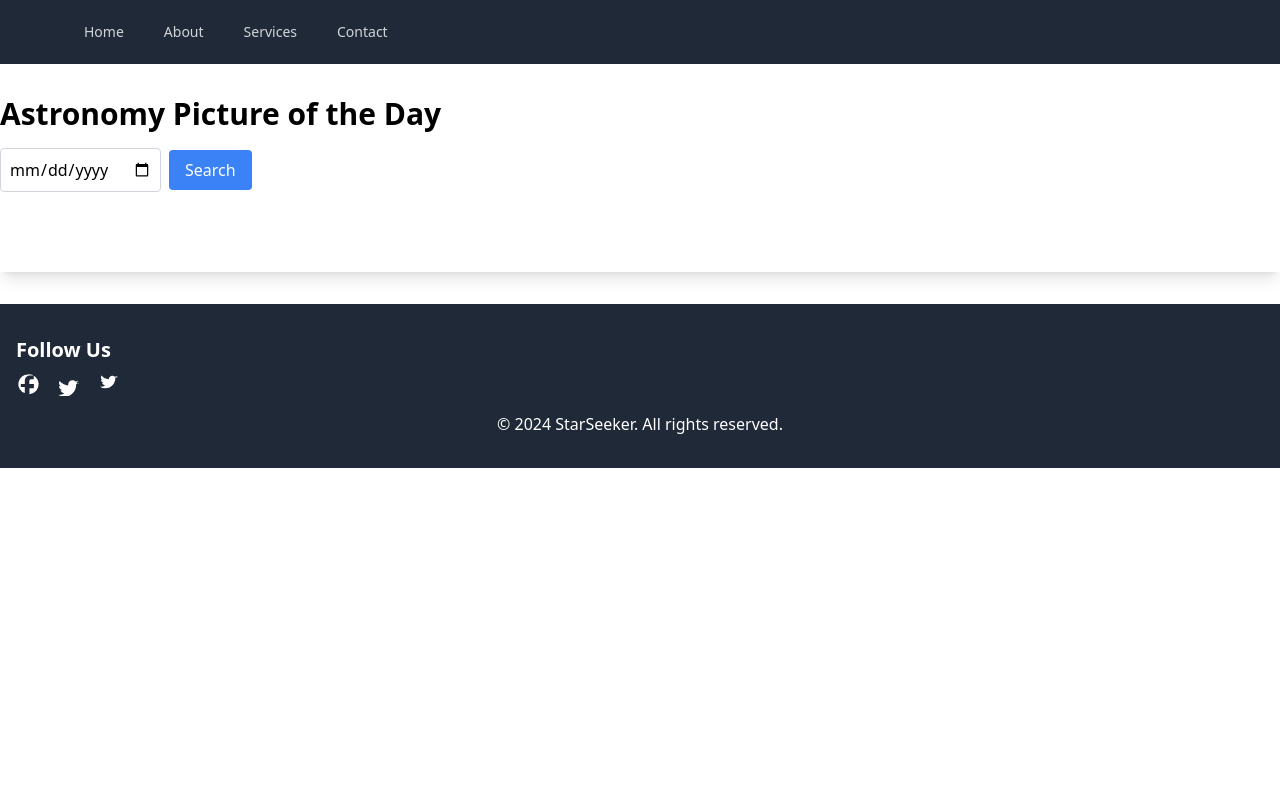
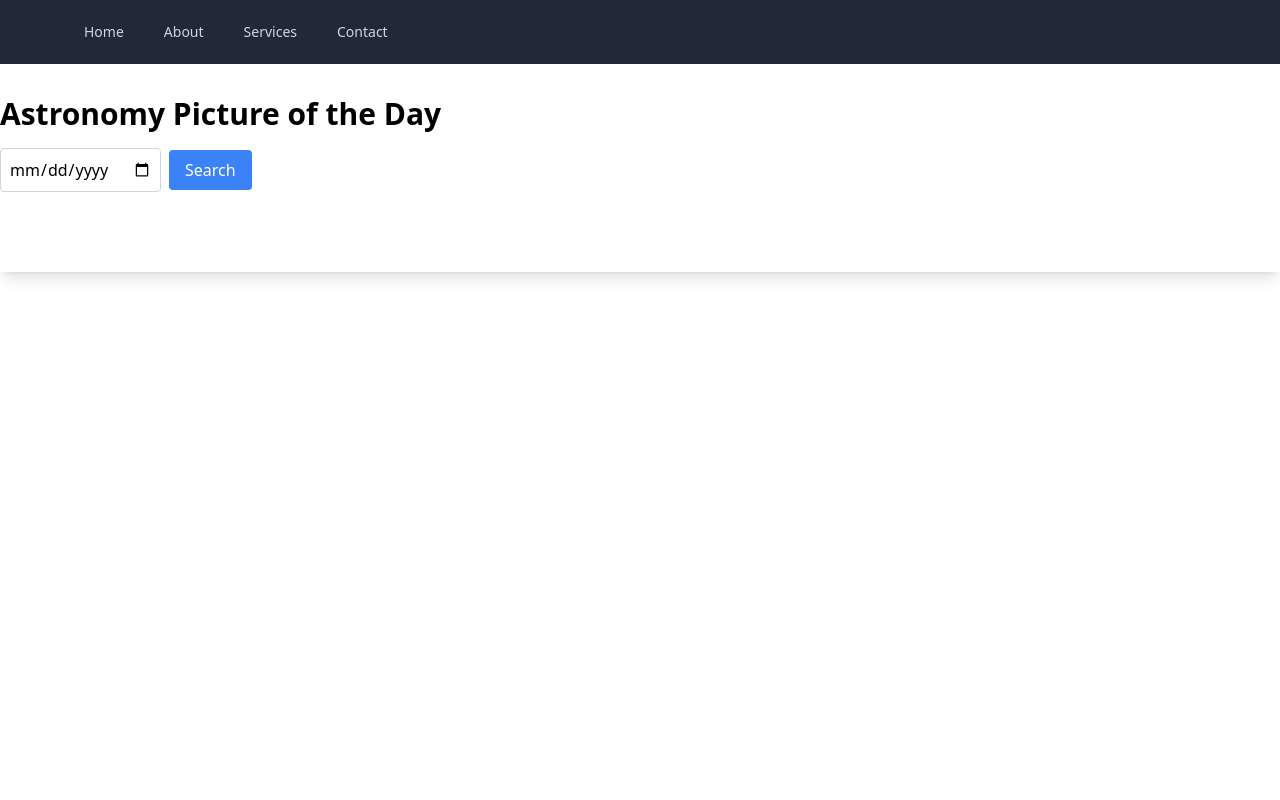
Before and after one commit to umeshdewasinghe/StarSeek, a React (Create React App) app in the folder frontend/: page /apod in a window 1280 px wide. Shown: the top 800 px of the page. Built offline with nearby package versions, Linux system fonts and the light colour scheme; no server answers; the HTML template or start-up script is replaced by a standard one.

Commit message:
bugs fixed

```diff
--- a/frontend/src/pages/APOD.jsx
+++ b/frontend/src/pages/APOD.jsx
@@ -7,7 +7,7 @@ const APOD = () => {
   const [loading, setLoading] = useState(false);
   const [error, setError] = useState(null);
 
-  const apiKey = 'cFvKDneuefqf41AfVI4eczTWCV5ch5CuQW1Jdcxo'; // Replace 'YOUR_API_KEY' with your actual API key from NASA
+  const apiKey = 'cFvKDneuefqf41AfVI4eczTWCV5ch5CuQW1Jdcxo';
 
   const fetchAPOD = async () => {
     setLoading(true);
@@ -27,7 +27,7 @@ const APOD = () => {
   };
 
   return (
-<div className="container mx-auto py-8">
+<div className="container mx-auto py-8 min-h-screen">
       <h1 className="text-3xl font-bold mb-4">Astronomy Picture of the Day</h1>
       <form onSubmit={handleSubmit} className="mb-4">
         <input
--- a/frontend/src/pages/Marsrover.jsx
+++ b/frontend/src/pages/Marsrover.jsx
@@ -83,10 +83,10 @@ const Roverphotos = () => {
   };
 
   return (
-    <main className="min-h-screen flex items-center justify-center bg-gray-900">
-      <section className="bg-white rounded-lg shadow-lg p-8">
+<main className="min-h-screen flex flex-col items-center justify-center bg-gray-900">
+  <section className="bg-white rounded-lg shadow-lg p-8 w-full md:max-w-md">
     <div className="text-center mb-6">
-          <p className="text-3xl font-bold text-gray-900">Rover Photos </p>
+      <p className="text-3xl font-bold text-gray-900">Rover Photos</p>
     </div>
     <div className="container mx-auto p-4">
       <div className="mb-4">
@@ -143,7 +143,7 @@ const Roverphotos = () => {
 
       <div className="mb-4">
         <label htmlFor="camera" className="block mb-1 text-gray-700">Camera:</label>
-            <select id="camera" value={camera} onChange={(e) => setCamera(e.target.value)} className="border border-gray-400 rounded px-2 py-1">
+        <select id="camera" value={camera} onChange={(e) => setCamera(e.target.value)} className="border border-gray-400 rounded">
           <option value="all">All Cameras</option>
           <option value="FHAZ">Front Hazard Avoidance Camera</option>
           <option value="RHAZ">Rear Hazard Avoidance Camera</option>
@@ -172,15 +172,15 @@ const Roverphotos = () => {
         </div>
       )}
       {error && <p className="text-red-500">{error}</p>}
-          {/* Apply transition to the grid */}
-          <div className={`mt-4 grid grid-cols-2 gap-4 transition-opacity duration-500 ${showTransition ? 'opacity-100' : 'opacity-0'}`}>
+    </div>
+  </section>
+  <div className="grid grid-cols-1 md:grid-cols-2 gap-4 transition-opacity duration-500 ${showTransition ? 'opacity-100' : 'opacity-0'}'">
     {photos.map(photo => (
       <img key={photo.id} src={photo.img_src} alt={`Mars Rover Photo - Sol ${photo.sol}`} className="max-w-full h-auto mb-4" />
     ))}
   </div>
-        </div>
-      </section>
 </main>
+
   );
 };
 
```
Lines whose indentation alone changed are shown as unchanged.
